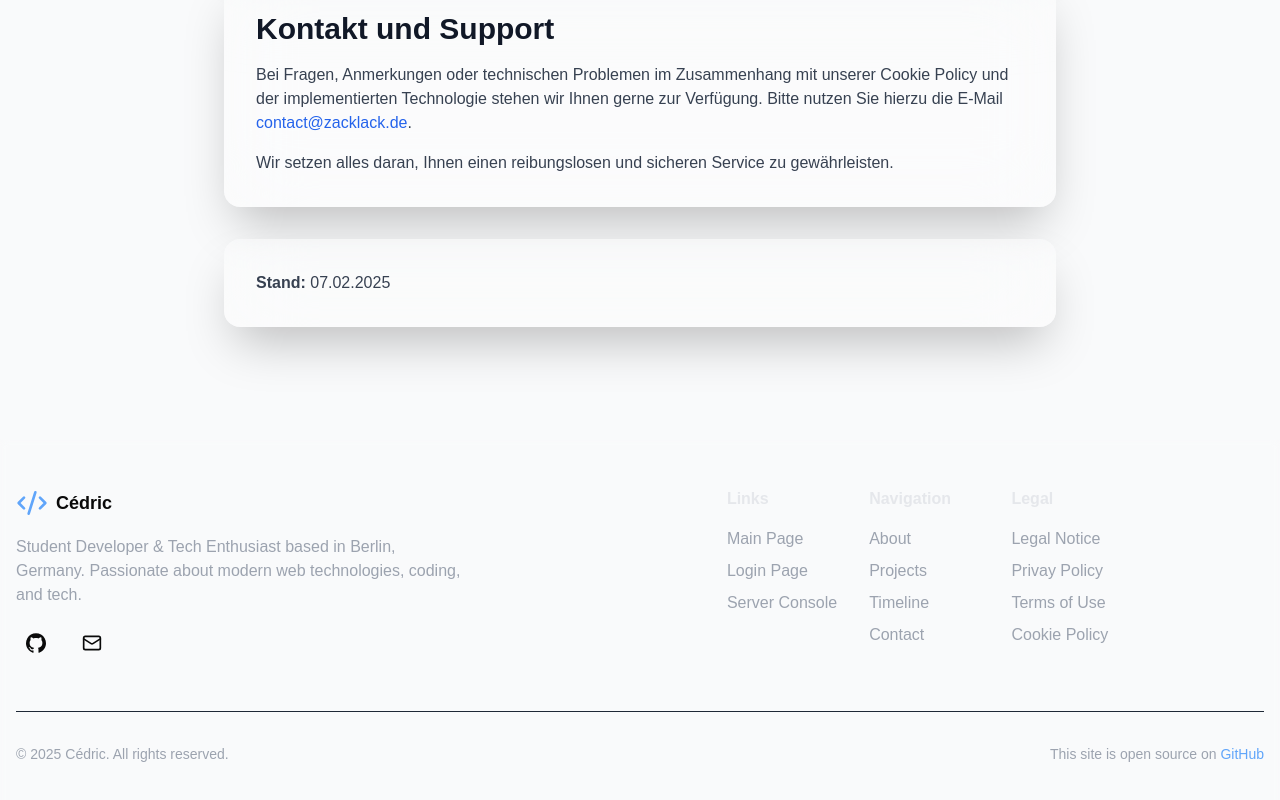
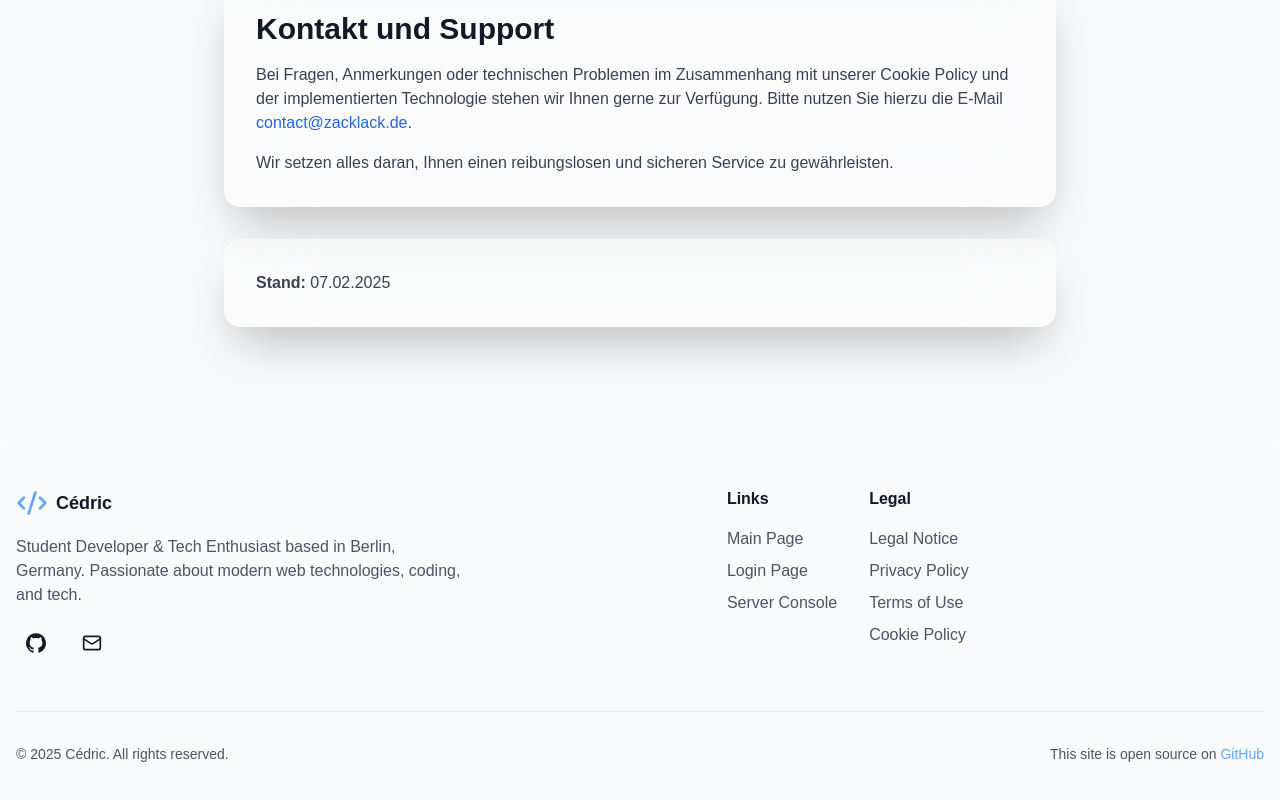
Before and after one commit to Zzackllack/Cookie-Policy, a React (Vite) app: page / in a window 1280 px wide. Shown: the part 3033-3833 px from the top of the page. Built offline with nearby package versions, Linux system fonts and the light colour scheme.

Commit message:
Update Footer component styles for improved readability and consistency

```diff
--- a/src/components/Footer.tsx
+++ b/src/components/Footer.tsx
@@ -10,9 +10,9 @@ export default function Footer() {
           <div className="space-y-4">
             <div className="flex items-center gap-2">
               <Icons.logo className="w-8 h-8 text-blue-400" />
-              <h2 className="text-lg font-bold">Cédric</h2>
+              <h2 className="text-lg font-bold text-gray-900">Cédric</h2>
             </div>
-            <p className="text-gray-400 max-w-md">
+            <p className="text-gray-600 max-w-md">
               Student Developer & Tech Enthusiast based in Berlin, Germany.
               Passionate about modern web technologies, coding, and tech.
             </p>
@@ -26,7 +26,7 @@ export default function Footer() {
                   href="https://github.com/Zzackllack"
                   target="_blank"
                   rel="noopener noreferrer"
-                  className="hover:text-blue-400"
+                  className="hover:text-blue-400 text-gray-900"
                 >
                   <Icons.gitHub className="w-5 h-5" />
                 </a>
@@ -38,7 +38,7 @@ export default function Footer() {
               >
                 <a
                   href="mailto:contact@zacklack.de"
-                  className="hover:text-blue-400"
+                  className="hover:text-blue-400 text-gray-900"
                 >
                   <Icons.mail className="w-5 h-5" />
                 </a>
@@ -47,17 +47,16 @@ export default function Footer() {
           </div>
 
           {/* Right Section - Quick Links */}
-
           <div className="grid grid-cols-2 md:grid-cols-4 gap-8">
             <div className="space-y-4">
-              <h3 className="font-semibold text-gray-200">Links</h3>
+              <h3 className="font-semibold text-gray-900">Links</h3>
               <ul className="space-y-2">
                 <li>
                   <a
                     href="https://zacklack.de"
                     target="_blank"
                     rel="noopener noreferrer"
-                    className="text-gray-400 hover:text-blue-400 transition-colors"
+                    className="text-gray-600 hover:text-blue-400 transition-colors"
                   >
                     Main Page
                   </a>
@@ -67,7 +66,7 @@ export default function Footer() {
                     href="https://privat.zacklack.de"
                     target="_blank"
                     rel="noopener noreferrer"
-                    className="text-gray-400 hover:text-blue-400 transition-colors"
+                    className="text-gray-600 hover:text-blue-400 transition-colors"
                   >
                     Login Page
                   </a>
@@ -77,7 +76,7 @@ export default function Footer() {
                     href="https://zacklack.de:8443"
                     target="_blank"
                     rel="noopener noreferrer"
-                    className="text-gray-400 hover:text-blue-400 transition-colors"
+                    className="text-gray-600 hover:text-blue-400 transition-colors"
                   >
                     Server Console
                   </a>
@@ -85,29 +84,14 @@ export default function Footer() {
               </ul>
             </div>
             <div className="space-y-4">
-              <h3 className="font-semibold text-gray-200">Navigation</h3>
-              <ul className="space-y-2">
-                {["About", "Projects", "Timeline", "Contact"].map((item) => (
-                  <li key={item}>
-                    <a
-                      href={`#${item.toLowerCase()}`}
-                      className="text-gray-400 hover:text-blue-400 transition-colors"
-                    >
-                      {item}
-                    </a>
-                  </li>
-                ))}
-              </ul>
-            </div>
-            <div className="space-y-4">
-              <h3 className="font-semibold text-gray-200">Legal</h3>
+              <h3 className="font-semibold text-gray-900">Legal</h3>
               <ul className="space-y-2">
                 <li>
                   <a
                     href="https://zacklack.de/impressum"
                     target="_blank"
                     rel="noopener noreferrer"
-                    className="text-gray-400 hover:text-blue-400 transition-colors"
+                    className="text-gray-600 hover:text-blue-400 transition-colors"
                   >
                     Legal Notice
                   </a>
@@ -117,9 +101,9 @@ export default function Footer() {
                     href="https://zacklack.de/datenschutz"
                     target="_blank"
                     rel="noopener noreferrer"
-                    className="text-gray-400 hover:text-blue-400 transition-colors"
+                    className="text-gray-600 hover:text-blue-400 transition-colors"
                   >
-                    Privay Policy
+                    Privacy Policy
                   </a>
                 </li>
                 <li>
@@ -127,7 +111,7 @@ export default function Footer() {
                     href="https://zacklack.de/nutzungsbedingungen"
                     target="_blank"
                     rel="noopener noreferrer"
-                    className="text-gray-400 hover:text-blue-400 transition-colors"
+                    className="text-gray-600 hover:text-blue-400 transition-colors"
                   >
                     Terms of Use
                   </a>
@@ -137,7 +121,7 @@ export default function Footer() {
                     href="https://zacklack.de/cookies"
                     target="_blank"
                     rel="noopener noreferrer"
-                    className="text-gray-400 hover:text-blue-400 transition-colors"
+                    className="text-gray-600 hover:text-blue-400 transition-colors"
                   >
                     Cookie Policy
                   </a>
@@ -148,15 +132,15 @@ export default function Footer() {
         </div>
 
         {/* Bottom Section */}
-        <div className="mt-12 pt-8 border-t border-gray-800">
+        <div className="mt-12 pt-8 border-t border-gray-200">
           <div className="flex flex-col md:flex-row justify-between items-center gap-4">
-            <p className="text-gray-400 text-sm">
+            <p className="text-gray-600 text-sm">
               © {new Date().getFullYear()} Cédric. All rights reserved.
             </p>
-            <p className="text-gray-400 text-sm">
+            <p className="text-gray-600 text-sm">
               This site is open source on{" "}
               <a
-                href="https://github.com/Zzackllack/Portfolio"
+                href="https://github.com/Zzackllack/"
                 target="_blank"
                 rel="noopener noreferrer"
                 className="text-blue-400 hover:underline"
```
